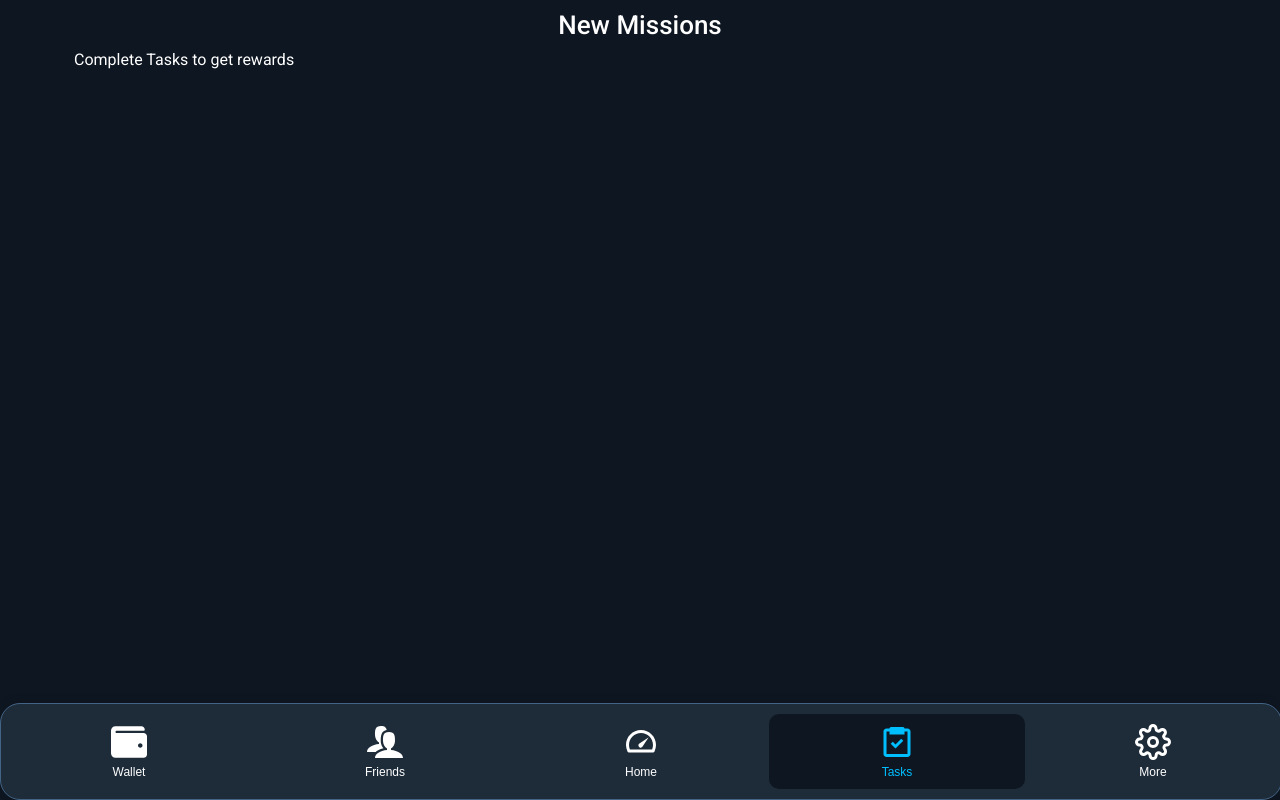
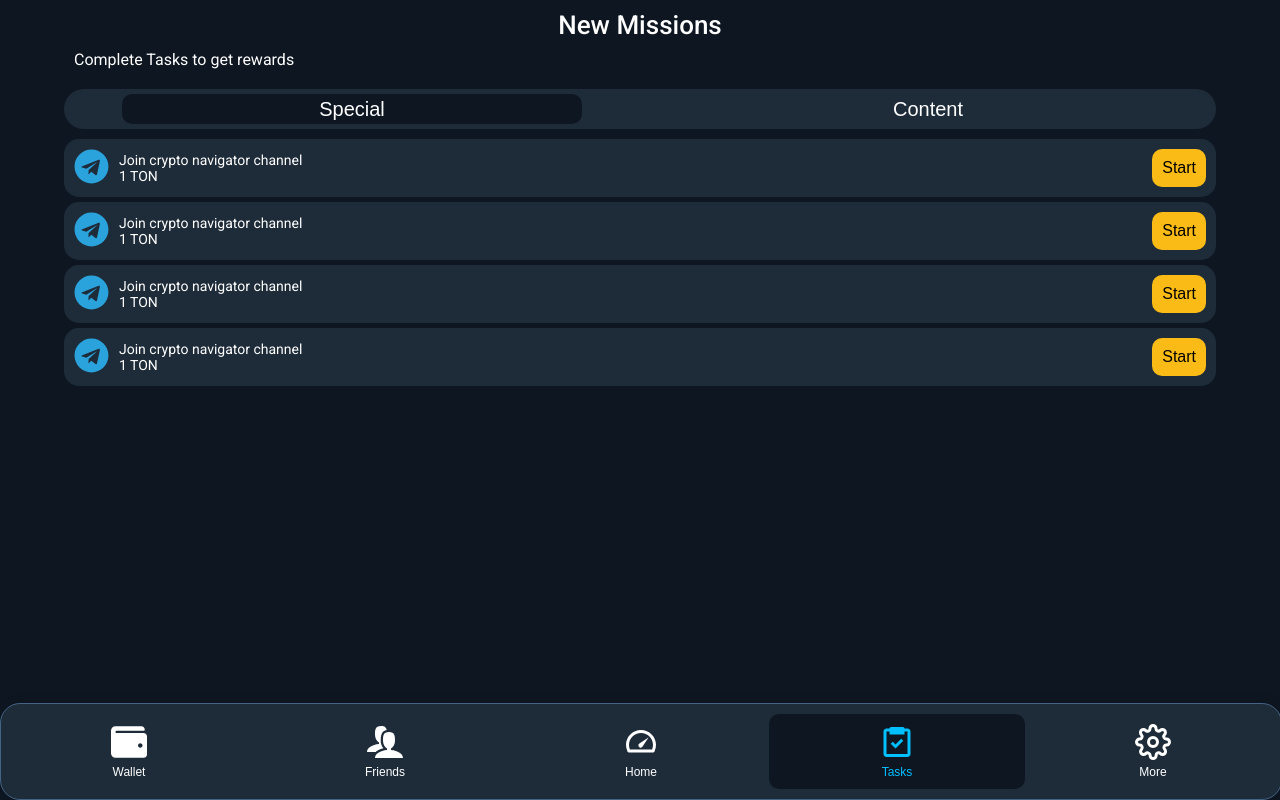
Before and after one commit to dilshodtm7/test1, a React (Vite) app: page /task in a window 1280 px wide. Built offline with nearby package versions, Linux system fonts and the light colour scheme; what @tonconnect/ui-react would draw is missing.

Commit message:
Update task.jsx

```diff
--- a/src/components/missions/task.jsx
+++ b/src/components/missions/task.jsx
@@ -12,7 +12,7 @@ const Task = () => {
         <div className="task-name">New Missions</div>
         <div className="task-info">Complete Tasks to get rewards</div>
       </div>
-{/*       <div className="task-change-buttons">
+      <div className="task-change-buttons">
         <button
           className={`task-change-button ${activeSection === 'Special' ? 'active' : ''}`}
           onClick={() => setActiveSection('Special')}
@@ -28,7 +28,7 @@ const Task = () => {
       </div>
 
       {activeSection === 'Special' && <Special />}
-      {activeSection === 'Content' && <Content />} */}
+      {activeSection === 'Content' && <Content />}
     </div>
   );
 }
```
